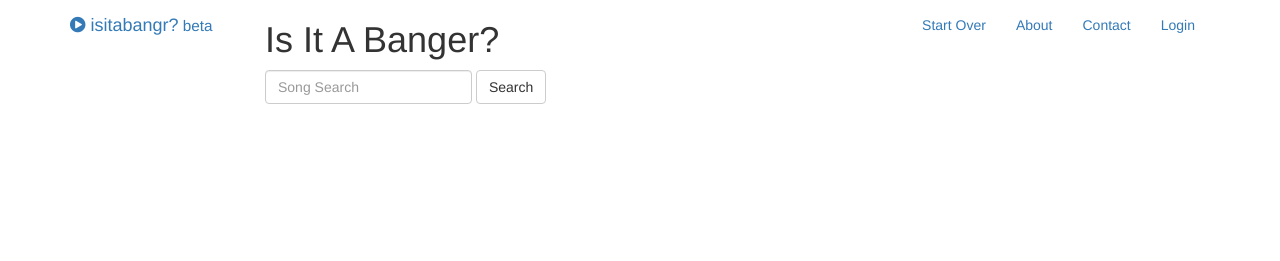
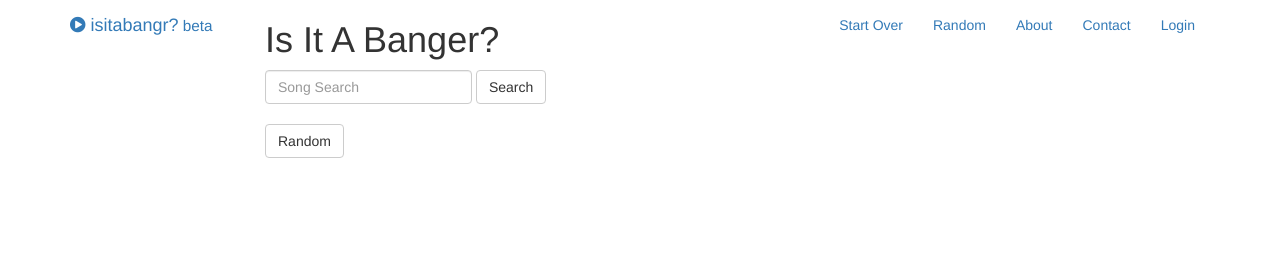
Before and after one commit to derekdapp/isitabangr, a Rails app: page / in a window 1280 px wide. Shown: the top 261 px of the page. Run offline with Rails 7, Linux system fonts and the light colour scheme; style sheets or scripts are compiled from the project's sources; some libraries are stand-ins or nearby versions.

Commit message:
added random

```diff
--- a/app/controllers/pages_controller.rb
+++ b/app/controllers/pages_controller.rb
@@ -9,4 +9,9 @@ class PagesController < ApplicationController
 	end
   end
 
+  def random
+  	@song = Song.offset(rand(Song.count)).first
+  	redirect_to song_path(@song)
+  end
+
 end
--- a/app/views/layouts/_navbar.html.erb
+++ b/app/views/layouts/_navbar.html.erb
@@ -21,6 +21,9 @@
                     <a class="page-scroll" href="/">Start Over</a>
                 </li>
                 <li>
+                    <a class="page-scroll" href="/random">Random</a>
+                </li>
+                <li>
                     <a class="page-scroll" href="#about">About</a>
                 </li>
                 <li>
--- a/app/views/pages/home.html.erb
+++ b/app/views/pages/home.html.erb
@@ -16,6 +16,10 @@
 						  <%= submit_tag "Search", class: 'btn btn-default' %>
 						</div>
 						<% end %>
+                        <div class='form-group'>
+                            <br>
+                            <a href="/random" class="btn btn-default">Random</a>
+                        </div>
                     </div>
                 </div>
             </div>
--- a/config/routes.rb
+++ b/config/routes.rb
@@ -7,6 +7,7 @@ Rails.application.routes.draw do
   post 'search_spotify', to: 'pages#search_spotify'
   put "upvote", to: "songs#upvote"
   put "downvote", to: "songs#downvote"
+  get "random", to: "pages#random"
 
   # The priority is based upon order of creation: first created -> highest priority.
   # See how all your routes lay out with "rake routes".
```
Also changed, not shown: Gemfile.lock.
